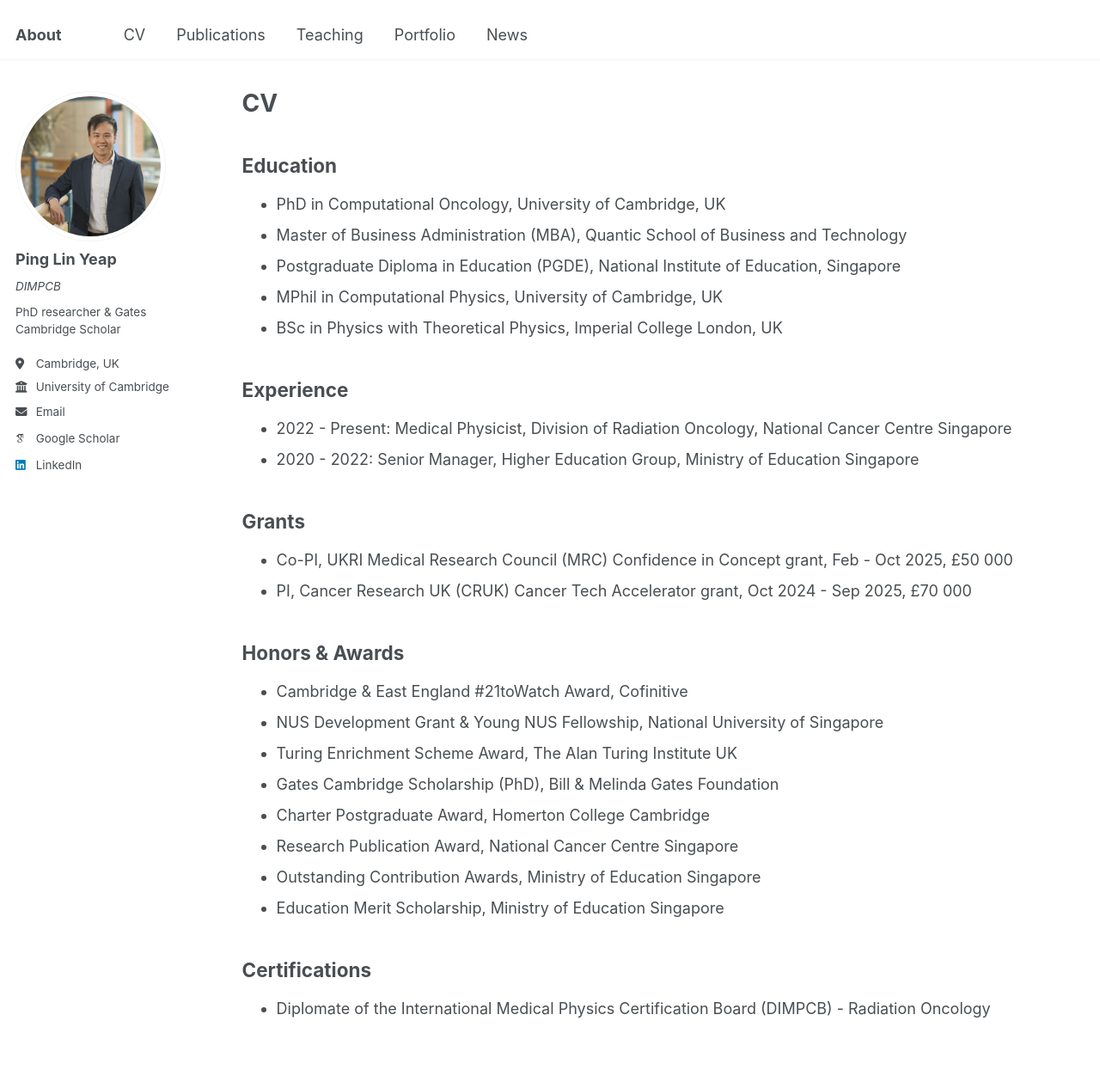
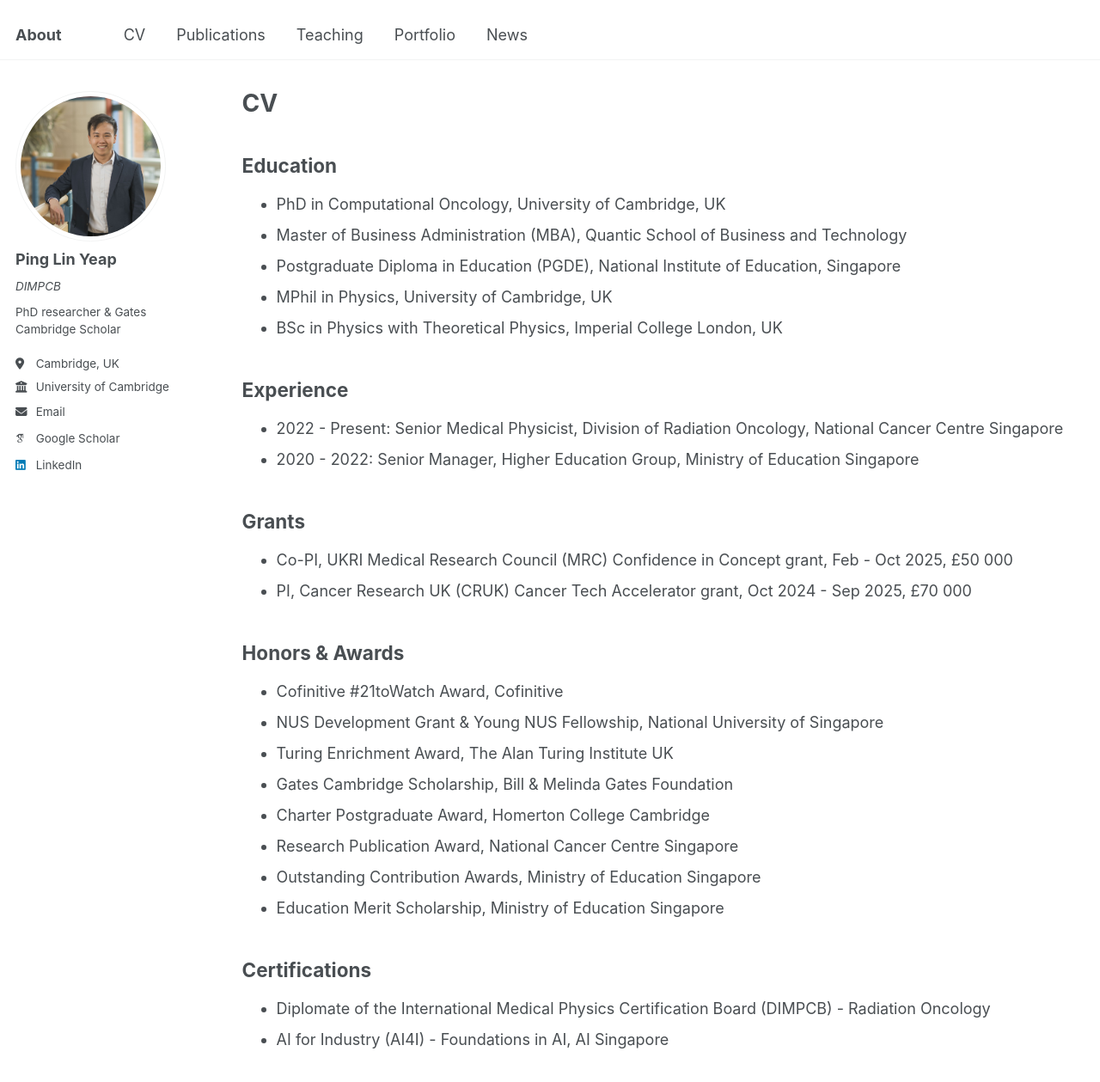
Before and after one commit to yeappl/yeappl.github.io, a Jekyll site: the page built from _pages/cv.md, in a window 1280 px wide and 1400 px high. Shown: the top 1259 px of the window at 86% size. Built offline with Jekyll 4.4.1, drawn with Linux system fonts in a browser that asks for light colours; some web fonts are replaced.

Commit message:
Update cv.md

```diff
--- a/_pages/cv.md
+++ b/_pages/cv.md
@@ -14,12 +14,12 @@ Education
 * PhD in Computational Oncology, University of Cambridge, UK
 * Master of Business Administration (MBA), Quantic School of Business and Technology
 * Postgraduate Diploma in Education (PGDE), National Institute of Education, Singapore
-* MPhil in Computational Physics, University of Cambridge, UK
+* MPhil in Physics, University of Cambridge, UK
 * BSc in Physics with Theoretical Physics, Imperial College London, UK
 
 Experience
 -----
-* 2022 - Present: Medical Physicist, Division of Radiation Oncology, National Cancer Centre Singapore
+* 2022 - Present: Senior Medical Physicist, Division of Radiation Oncology, National Cancer Centre Singapore
 * 2020 - 2022: Senior Manager, Higher Education Group, Ministry of Education Singapore
 
 Grants
@@ -29,10 +29,10 @@ Grants
 
 Honors & Awards
 -----
-* Cambridge & East England #21toWatch Award, Cofinitive
+* Cofinitive #21toWatch Award, Cofinitive
 * NUS Development Grant &  Young NUS Fellowship, National University of Singapore
-* Turing Enrichment Scheme Award, The Alan Turing Institute UK
-* Gates Cambridge Scholarship (PhD), Bill & Melinda Gates Foundation
+* Turing Enrichment Award, The Alan Turing Institute UK
+* Gates Cambridge Scholarship, Bill & Melinda Gates Foundation
 * Charter Postgraduate Award, Homerton College Cambridge
 * Research Publication Award, National Cancer Centre Singapore
 * Outstanding Contribution Awards, Ministry of Education Singapore
@@ -41,3 +41,4 @@ Honors & Awards
 Certifications
 -----
 * Diplomate of the International Medical Physics Certification Board (DIMPCB) - Radiation Oncology
+* AI for Industry (AI4I) - Foundations in AI, AI Singapore
```
